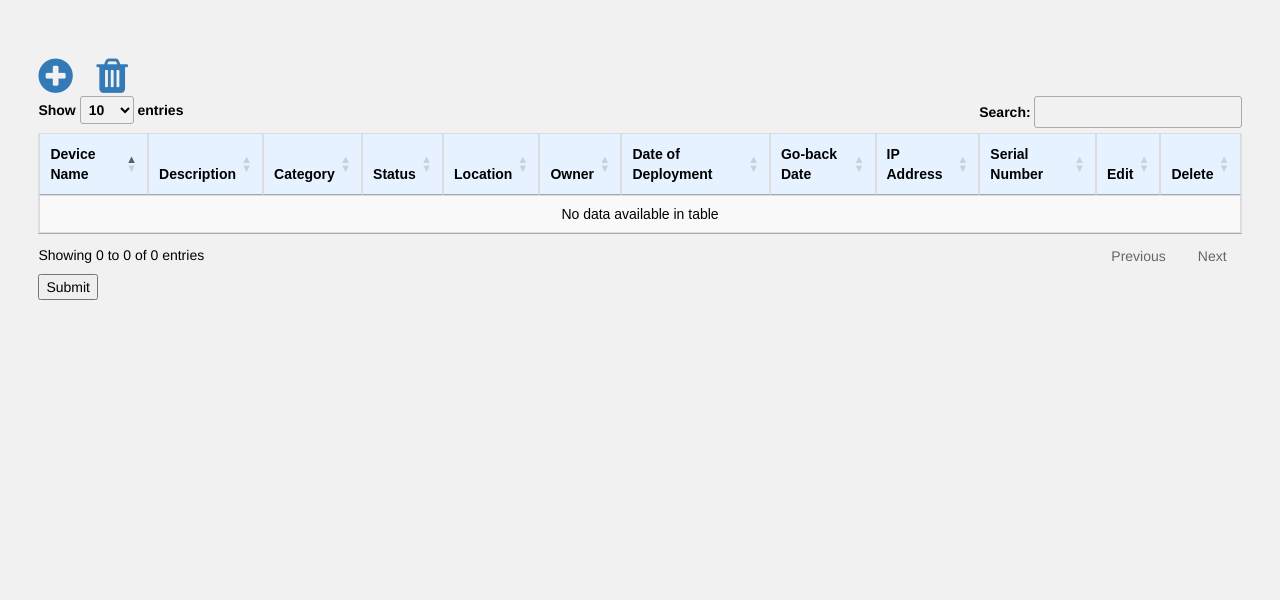
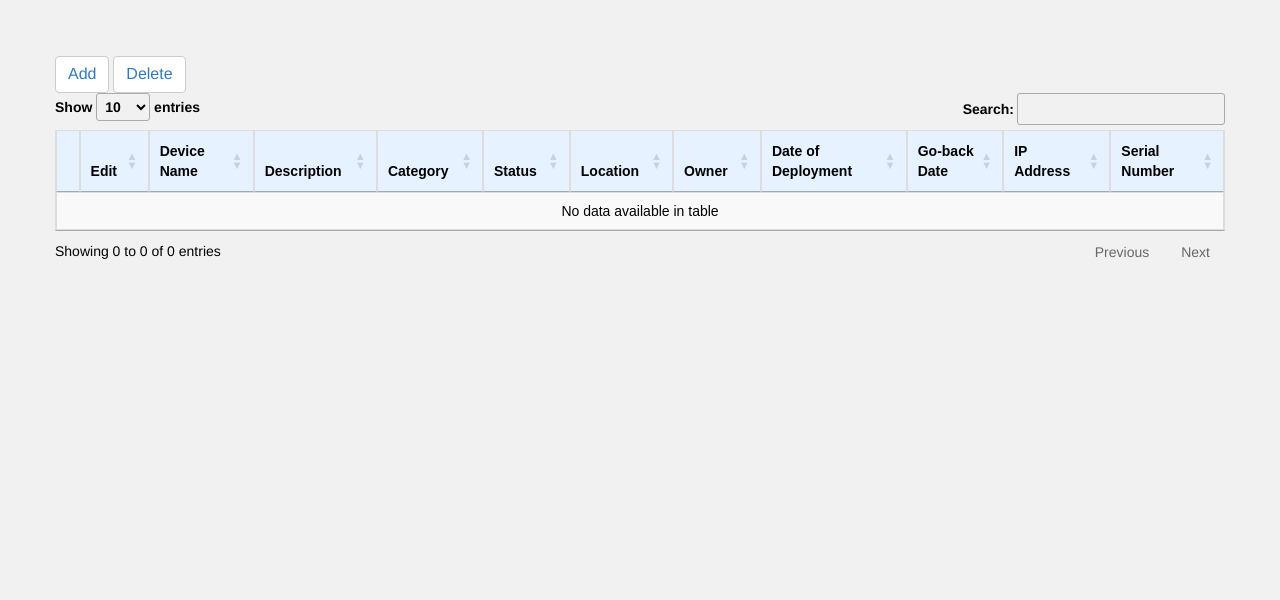
Before and after one commit to WillCol/BloomfieldCMPCapstone2017, a Flask app: page /inventory in a window 1280 px wide. Shown: the part 52-652 px from the top of the page. Run offline with Flask 2, Linux system fonts and the light colour scheme; the visitor is signed in with stand-in values (Sample User, id 1); data that the repository does not hold is empty; parts of the project's set-up code (start-up, migrations or seed data) failed here and were passed over; some libraries are stand-ins or nearby versions.

Commit message:
Added a toggle function to delete functions

```diff
--- a/Source/mercuryo/static/css/pageTemplate.css
+++ b/Source/mercuryo/static/css/pageTemplate.css
@@ -28,11 +28,48 @@ body {
   margin: 0 auto;
 
   max-width: 640px;
-  width: 94%;
+  width: 100%;
   padding-bottom:6rem;
 }
 
+.editcol{
 
+}
+input#submitButton{
+color: #333;
+    background-color: #fff;
+    border-color: #ccc;
+    boder: 1px solid #ccc;
+    border: 1px solid #ccc;
+    border-radius: 4px;
+font-size: 17px;
+}
+input#submitButton:hover{
+background-color: #e6f2ff
+}
+button{
+	  color: #333;
+    background-color: #fff;
+    border-color: #ccc;
+	padding: 6px 12px;
+	border: 1px solid #ccc;
+    border-radius: 4px;
+}
+button:hover{
+	background-color: #e6f2ff
+
+}
+#spanButton{
+	padding:20px;
+}
+#top-bar button  {
+	font-size:16px;
+
+
+}
+td.control{
+	width:20px;
+}
 .footer {
   position: absolute;
   right: 0;
@@ -70,7 +107,7 @@ table {
 
 td, th {
     border: 1px solid #dddddd;
-    text-align: left;
+
     padding: 8px;
 }
 
--- a/Source/mercuryo/static/js/basicFunctions.js
+++ b/Source/mercuryo/static/js/basicFunctions.js
@@ -1,10 +1,31 @@
+$(document).ready(function() {
 
- $(document).ready(function() {
-    var node = document.createElement("li");
-    var name = "John Smith"
-	var textnode = document.createTextNode("Logged In: " + name );
-    node.appendChild(textnode);
-	node.id="log";
-    document.getElementById("navbar").appendChild(node);
+<!-- Initalize DataTable --!>
+	 $('#Table').DataTable( {
+         buttons: [
+        'copy', 'excel', 'pdf'
+    ],
+		responsive: {
+            details: {
+                type: 'column'
+            }
+        },
+        columnDefs: [ {
+            className: 'control',
+            orderable: false,
+            targets:   0
+        } ],
+        order: [ 1, 'asc' ]
+    } );
 
-});
+
+	<!-- "Allows deleteButton to toggle the delete column within tables" --!>
+	 $("#submitButton").hide();
+     $('td:nth-child(2),th:nth-child(2)').hide();
+	 $('#deleteButton').click(function()
+		{
+		$('td:nth-child(2),th:nth-child(2)').toggle();
+		$("#submitButton").toggle();
+
+    });
+} );
--- a/Source/mercuryo/templates/inventory.html
+++ b/Source/mercuryo/templates/inventory.html
@@ -17,7 +17,7 @@
 <link rel="stylesheet" type="text/css" href="../static/css/hover.css">
 <link rel="stylesheet" href="../static/css/font-awesome.css">
 <link rel="stylesheet" type="text/css" href="https://cdn.datatables.net/v/bs-3.3.7/dt-1.10.15/b-1.3.1/r-2.1.1/datatables.min.css"/>
-<link rel="icon" href="../../favicon.ico">
+<link rel="icon" href="../static/images/favicon.ico">
 <title>Inventory</title>
 </head>
 
@@ -46,14 +46,21 @@
 </nav>
 
 <div class="content" style="max-width:1400px; margin:0 auto; margin-top:4em;" >
-  <div class="wrapper">
-    <div id="top-bar"> <a href="addDevice"><i class="fa fa-plus-circle" aria-hidden="true"></i></a> <a href="deleteDevice"><i class="fa fa-trash" aria-hidden="true"></i></a> </div>
+  <div class="container">
+ <div class="row">
+ <div class="col">
+    <div id="top-bar">
+	 <a href="adddevicestatus"><button>Add</button></a>
+  <a id="deleteButton"><button>Delete</button></a>
 		<form method="POST" name="form">
-        <table class="table table-bordered table-striped  table-hover"  id="Table" cellspacing="0" width="100%">
+        <table class="table table-bordered table-striped  table-hover "  id="Table" cellspacing="0" width="100%">
           <thead>
             <tr>
-              <!---<th>{{ labels["def"][0] }}</th>--->
-              <th>{{ labels["def"][1] }}</th>
+             			 <!---<th>{{ labels["def"][0] }}</th>--->
+             <th></th>
+			 <th class="deletecol">Delete</th>
+			 <th class="editcol">Edit</th>
+			 <th>{{ labels["def"][1] }}</th>
               <th>{{ labels["def"][2] }}</th>
               <th>{{ labels["def"][3] }}</th>
               <th>{{ labels["def"][4] }}</th>
@@ -63,8 +70,9 @@
               <th>{{ labels["def"][8] }}</th>
               <th>{{ labels["def"][9] }}</th>
               <th>{{ labels["def"][10] }}</th>
-			  <th>Edit</th>
-			  <th>Delete</th>
+
+
+
             </tr>
           </thead>
           <tbody>
@@ -72,7 +80,10 @@
           {% for k in dic %}
           <tr>
             <!---<td><a href=editDevice?id="{{ dic[k][0] }}">{{ dic[k][0] }}</a></td>--->
-            <td>{{ dic[k][1] }}</td>
+  			<td></td>
+			<td><center><input type="checkbox" name="{{ dic[k][0] }}" value="1"><br></td>
+			<td><a href=editUser?id="{{ dic[k][0] }}"><center><button type="button">Edit</button></center></a>
+			<td>{{ dic[k][1] }}</td>
             <td>{{ dic[k][2] }}</td>
             <td>{{ dic[k][3] }}</td>
             <td>{{ dic[k][4] }}</td>
@@ -82,18 +93,21 @@
             <td>{{ dic[k][8] }}</td>
             <td>{{ dic[k][9] }}</td>
             <td>{{ dic[k][10] }}</td>
-			<td><a href=editDevice?id="{{ dic[k][0] }}"><button type="button">edit</button></a></td>
-			<td><input type="checkbox" name="{{ dic[k][0] }}" value="1"><br></td>
+
+
+
           </tr>
           {% endfor %}
             </tbody>
 
         </table>
-		<input type="submit" value="Submit" id="submitButton">
+		<center><input type="submit" value="Delete Selected" id="submitButton"><center>
+
 		</form>
       </div>
     </div>
   </div>
+</div>
 </div>
 
 <!-- FOOTER -->
@@ -110,6 +124,8 @@
 <script type="text/javascript" src="../static/js/jquery.js"></script>
 <script type="text/javascript" src="../static/js/bootstrap.min.js"></script>
 <script type="text/javascript" src="https://cdn.datatables.net/v/bs-3.3.7/dt-1.10.15/b-1.3.1/r-2.1.1/datatables.min.js"></script>
-<script>$('#Table').dataTable({responsive: true});</script>
+<script type="text/javascript" src="../static/js/basicFunctions.js"></script>
+
+
 </body>
 </html>
```
Also changed, not shown: Source/mercuryo/static/css/inputformtemplate.css (+8 -1 lines), Source/mercuryo/templates/deviceCategoryTable.html (+21 -13 lines), Source/mercuryo/templates/deviceStatusTable.html (+21 -9 lines), Source/mercuryo/templates/employeeTable.html (+19 -13 lines), Source/mercuryo/templates/taskTable.html (+25 -12 lines), Source/mercuryo/templates/taskTypeTable.html (+24 -11 lines), Source/mercuryo/templates/userTable.html (+20 -12 lines).
